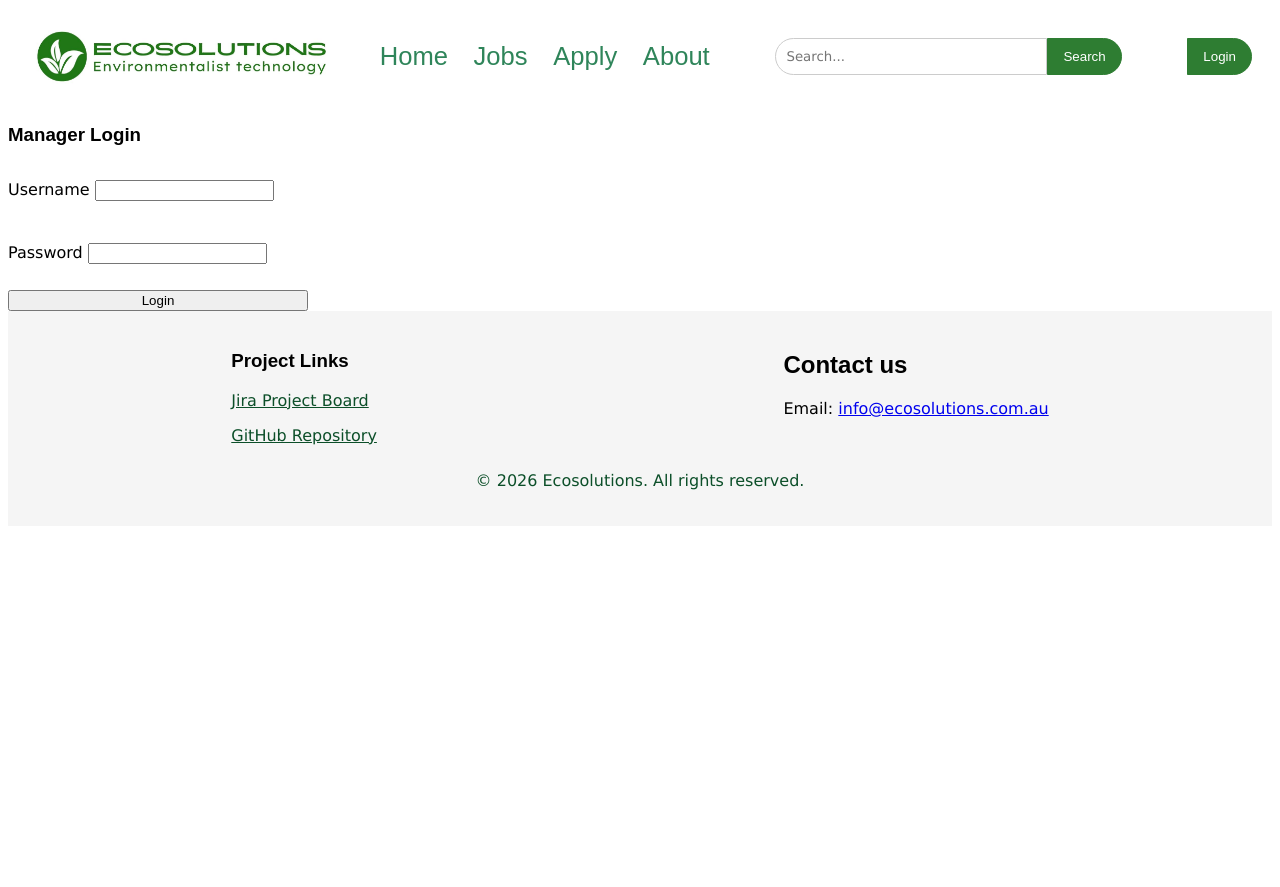
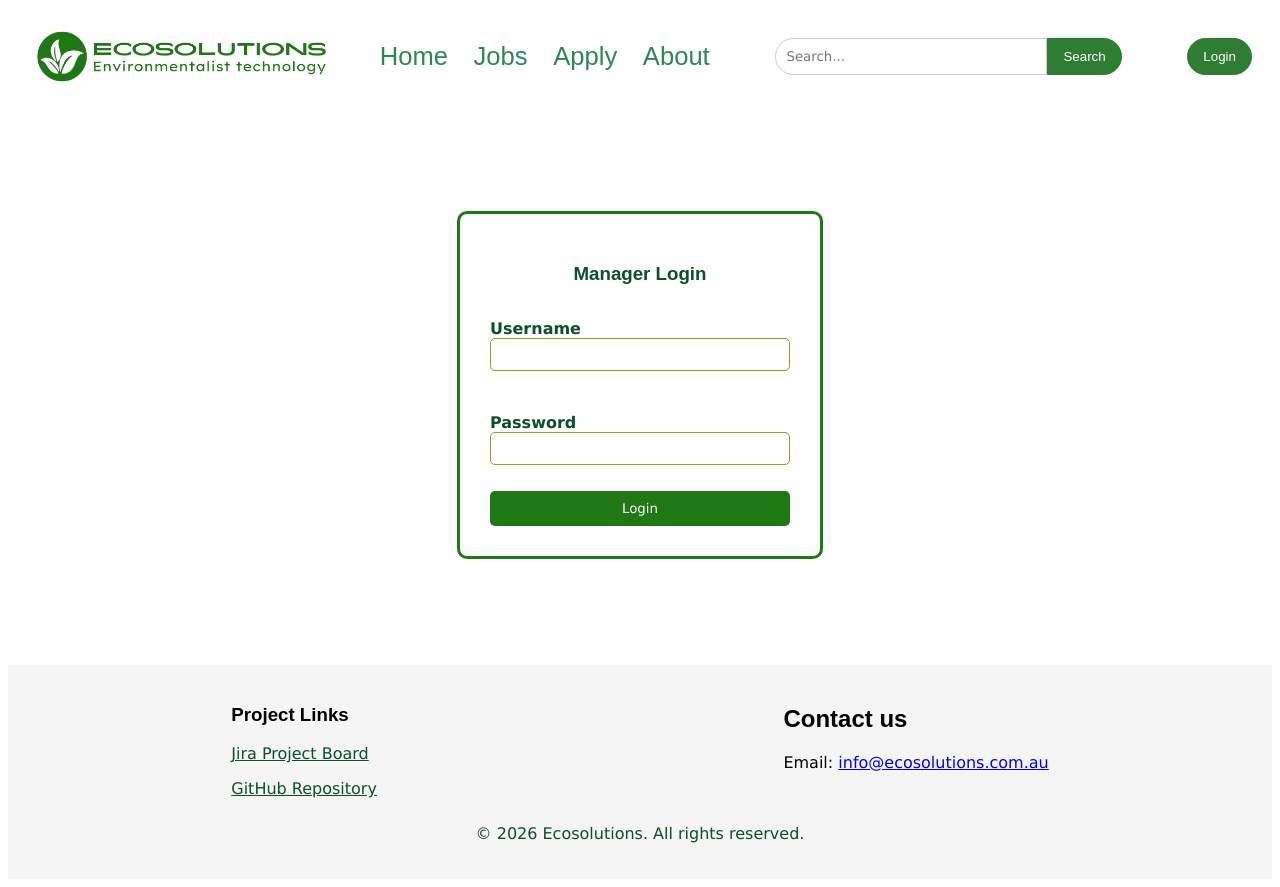
Before and after one commit to 106507468/group-part2, a PHP site: page /login.php in a window 1280 px wide. Before the commit the page ends 490 px from the top, so only its background shows below. Run offline with PHP 8.4, Linux system fonts and the light colour scheme.

Commit message:
re-added CSS for manage page and login page

```diff
--- a/styles.css
+++ b/styles.css
@@ -52,13 +52,14 @@ form {
   border: 1px solid #2e7d32;
   background-color: #2e7d32;
   color: white;
-    border-radius: 0 20px 20px 0;
+  border-radius: 20px 20px 20px 20px;
   cursor: pointer;
 }
 
 .login button:hover {
   background-color: #1b5e20;
 }
+
 
 #page {
     display: flex;
@@ -377,7 +378,101 @@ caption {
     font-size: 18px;
     line-height: 1.6;
 }
+/* Login Page */
+.login-page {
+    display: flex;
+    justify-content: center;
+    align-items: center;
+    min-height: 70vh;
+}
 
+.login-box {
+    background-color: white;
+    border: 3px solid #1F7815;
+    border-radius: 10px;
+    padding: 30px;
+    width: 300px;
+}
+
+.login-box h3 {
+    text-align: center;
+    color: #0C4F29;
+}
+
+.login-form {
+    display: flex;
+    flex-direction: column;
+    gap: 10px;
+    width: 100%;
+}
+
+.login-form label {
+    color: #0C4F29;
+    font-weight: bold;
+    font-family: verdana, sans-serif;
+}
+
+.login-form input {
+    width: 100%;
+    padding: 8px;
+    border: 1px solid #82A71D;
+    border-radius: 5px;
+    box-sizing: border-box;
+}
+
+.login-form button {
+    padding: 10px;
+    background-color: #1F7815;
+    color: white;
+    border: none;
+    border-radius: 5px;
+    cursor: pointer;
+    font-family: verdana, sans-serif;
+}
+
+.login-form button:hover {
+    background-color: #0C4F29;
+}
+/* Manage Page */
+.manage-form {
+    border: 3px solid #1F7815;
+    border-radius: 10px;
+    padding: 20px;
+    width: 400px;
+    margin: 20px auto;
+    background-color: white;
+    display: block;
+}
+
+.dashboard {
+  text-align: center;
+  display: block;
+  width: 100%;
+}
+.logout-btn, .search-btn, .submit-btn {
+    padding: 10px 15px;
+    background-color: #1F7815;
+    color: white;
+    border: none;
+    border-radius: 5px;
+    cursor: pointer;
+}
+
+.logout-btn:hover, .search-btn:hover, .submit-btn:hover {
+    background-color: #0C4F29;
+}
+.manage-form form {
+    display: flex;
+    flex-direction: column;
+    gap: 10px;
+    width: 100%;
+}
+
+.manage-form input, .manage-form select {
+    width: 100%;
+    padding: 8px;
+    box-sizing: border-box;
+}
 /* Media query to fit smaller screens and have responsive layout */
 @media screen and (max-width: 768px) {
     aside {
```
Lines whose indentation alone changed are shown as unchanged.
